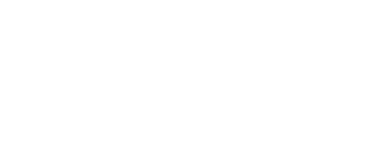
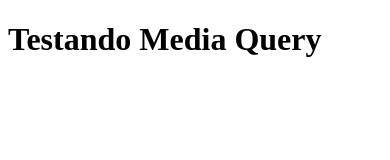
Before and after one commit to Leonardo-Ferreira10/html-css, a plain HTML site: page exercicios/ex026/mq004/index.html in a window 390 px wide. Drawn offline with Linux system fonts and the light colour scheme.

Commit message:
Exercício 004 de Media Query

```diff
--- a/exercicios/ex026/mq004/index.html
+++ b/exercicios/ex026/mq004/index.html
@@ -6,6 +6,6 @@
     <title>Media Query</title>
 </head>
 <body>
-
+    <h1>Testando Media Query</h1>
 </body>
 </html>
```
Also changed, not shown: exercicios/ex026/mq004/imagens/back-pc.jpg (added), exercicios/ex026/mq004/imagens/back-phone.jpg (added), exercicios/ex026/mq004/imagens/back-print.jpg (added), exercicios/ex026/mq004/imagens/back-tablet.jpg (added), exercicios/ex026/mq004/imagens/back-tv.jpg (added), exercicios/ex026/mq004/imagens/icon-pc.png (added), exercicios/ex026/mq004/imagens/icon-phone.png (added), exercicios/ex026/mq004/imagens/icon-print.png (added), exercicios/ex026/mq004/imagens/icon-tablet.png (added), exercicios/ex026/mq004/imagens/icon-tv.png (added).
